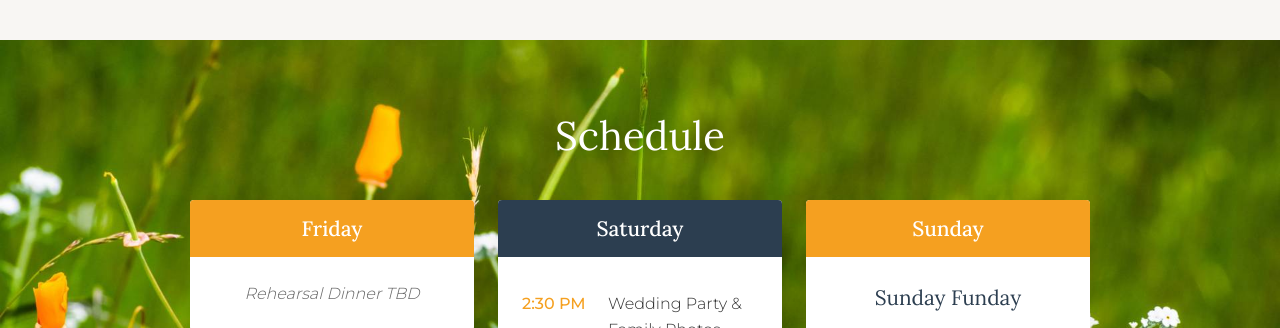
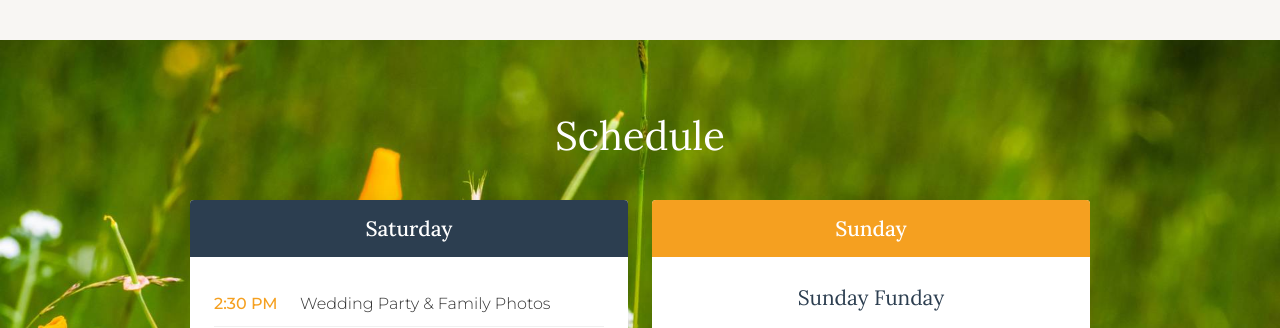
Before and after one commit to evcudone-pixel/tanuki-wedding, a Flask app: page / in a window 1280 px wide. Shown: the part 3709-4037 px from the top of the page. Run offline with Flask 3, Linux system fonts and the light colour scheme.

Commit message:
Remove Friday from schedule section
Co-Authored-By: Claude Opus 4.6 <noreply@anthropic.com>

```diff
--- a/templates/index.html
+++ b/templates/index.html
@@ -84,12 +84,6 @@
 <section id="schedule">
     <h2>Schedule</h2>
     <div class="schedule-days">
-        <div class="schedule-day">
-            <div class="schedule-day-header">Friday</div>
-            <div class="schedule-day-content">
-                <p class="schedule-tbd">Rehearsal Dinner TBD</p>
-            </div>
-        </div>
         <div class="schedule-day schedule-day-main">
             <div class="schedule-day-header">Saturday</div>
             <div class="schedule-day-content">
```
